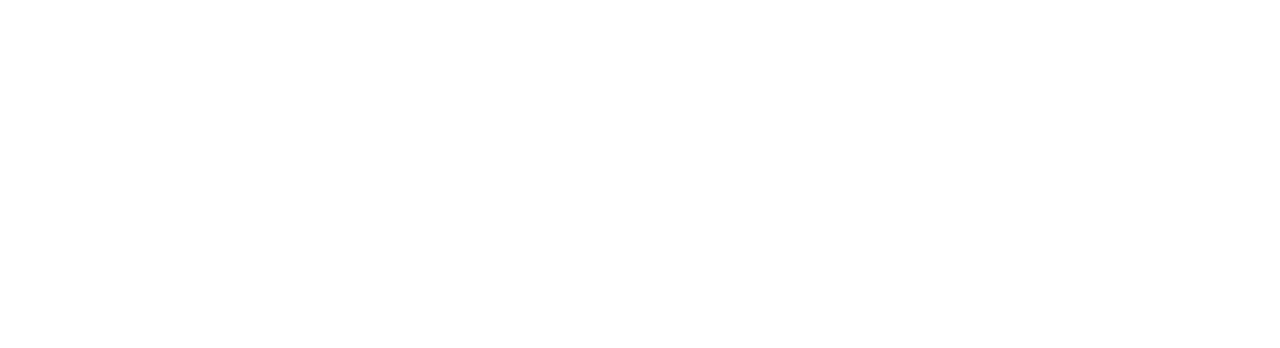
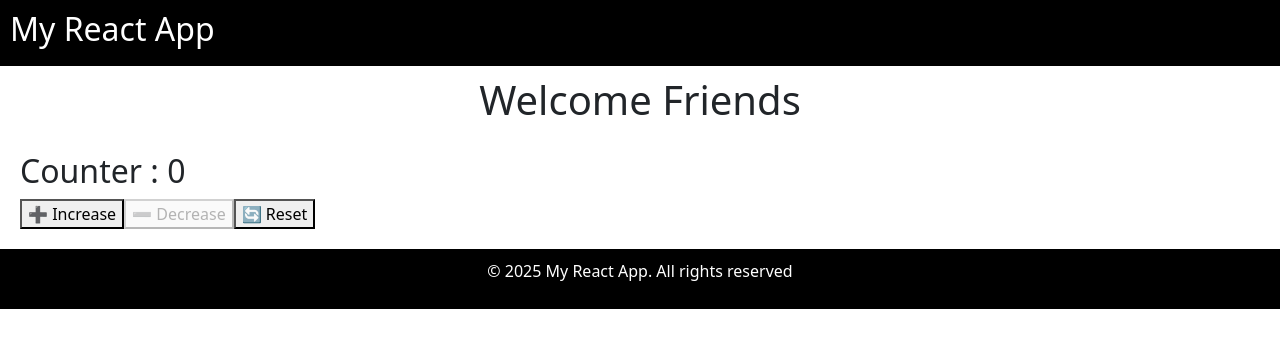
Before and after one commit to Krishnakondabala/Counter, a plain HTML site: page build/index.html in a window 1280 px wide. Drawn offline with Linux system fonts and the light colour scheme; the site is published under a folder, as on GitHub Pages, so addresses that start at the root find nothing.

Commit message:
Update index.html

```diff
--- a/build/index.html
+++ b/build/index.html
@@ -1 +1 @@
-<!doctype html><html lang="en"><head><meta charset="utf-8"/><link rel="icon" href="./favicon.ico"/><meta name="viewport" content="width=device-width,initial-scale=1"/><meta name="theme-color" content="#000000"/><meta name="description" content="Bobby React app"/><link rel="apple-touch-icon" href="/logo192.png"/><link rel="manifest" href="/manifest.json"/><title>App</title><script defer="defer" src="/static/js/main.25c36f6e.js"></script><link href="/static/css/main.7e2ada3a.css" rel="stylesheet"></head><body><noscript>You need to enable JavaScript to run this app.</noscript><div id="root"></div></body></html>
+<!doctype html><html lang="en"><head><meta charset="utf-8"/><link rel="icon" href="./favicon.ico"/><meta name="viewport" content="width=device-width,initial-scale=1"/><meta name="theme-color" content="#000000"/><meta name="description" content="Bobby React app"/><link rel="apple-touch-icon" href="logo192.png"/><link rel="manifest" href="manifest.json"/><title>App</title><script defer="defer" src="static/js/main.25c36f6e.js"></script><link href="static/css/main.7e2ada3a.css" rel="stylesheet"></head><body><noscript>You need to enable JavaScript to run this app.</noscript><div id="root"></div></body></html>
```
